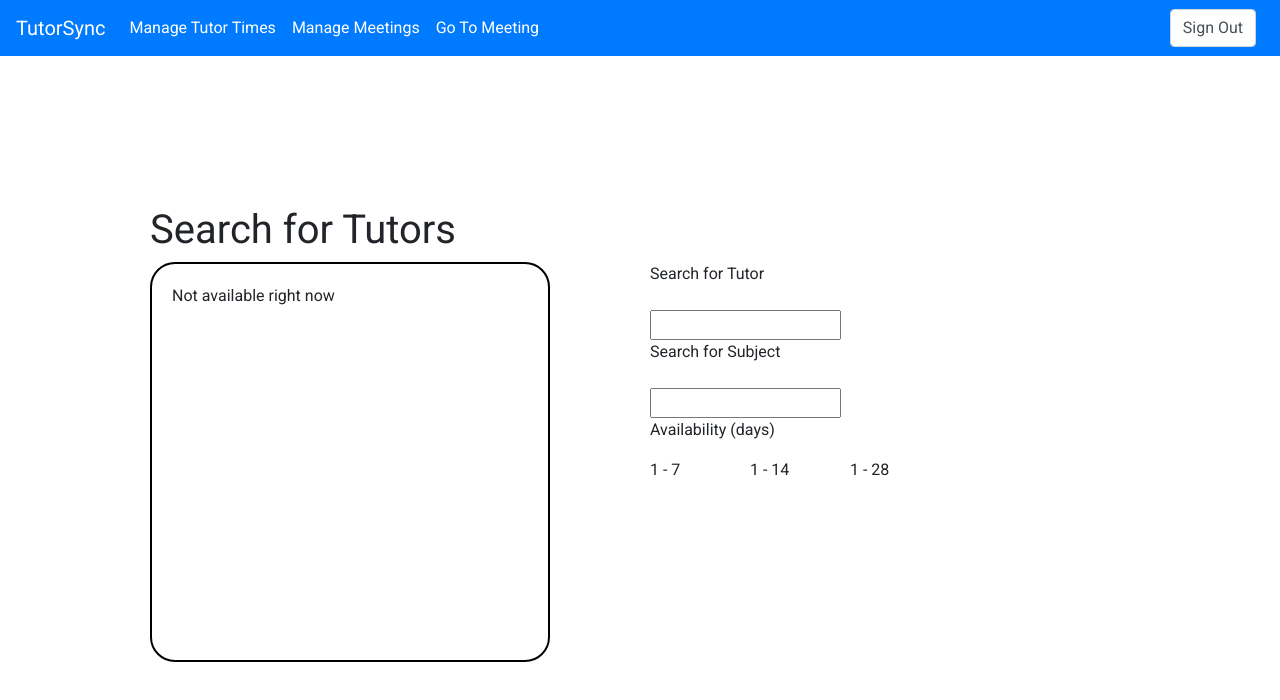
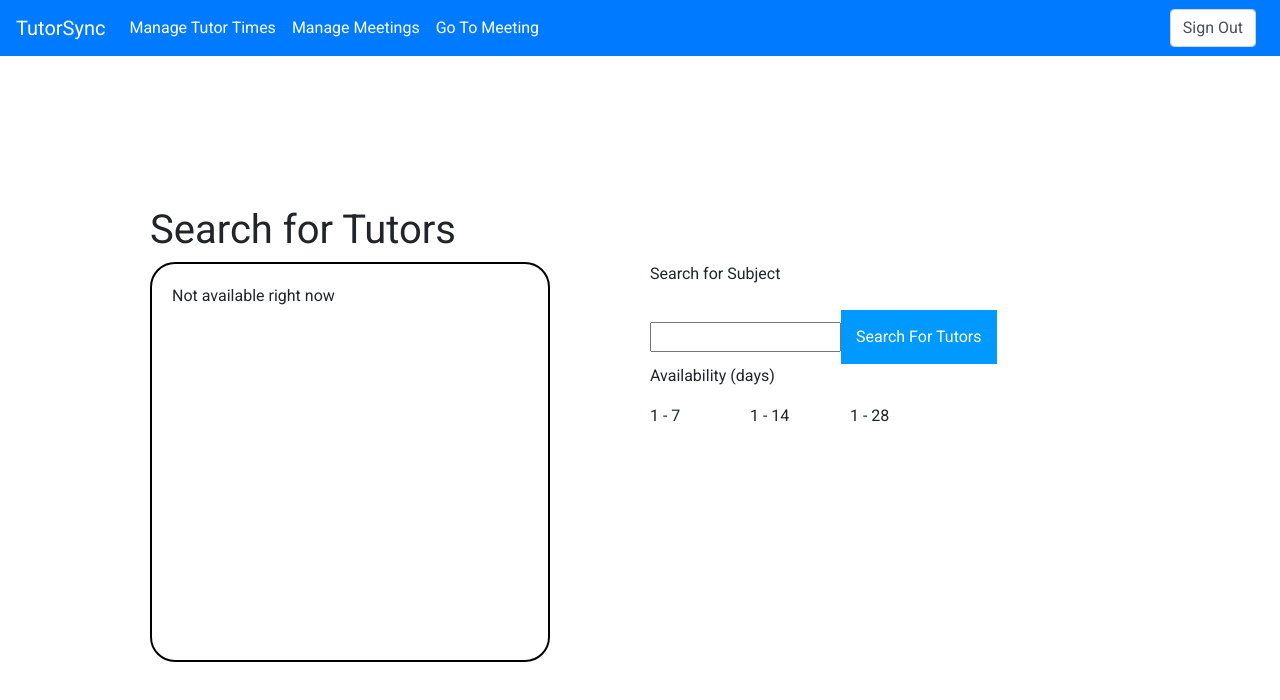
Before and after one commit to CS673-Team-ASync/tutorsync, a React (Create React App) app: page / in a window 1280 px wide. Shown: the top 700 px of the page. Built offline with nearby package versions, Linux system fonts and the light colour scheme; sample sign-in values are in the browser's storage.

Commit message:
add subject search

```diff
--- a/src/component/ManageMeetings/ManageMeetings.js
+++ b/src/component/ManageMeetings/ManageMeetings.js
@@ -8,7 +8,7 @@ const ManageMeetings = () => {
     // const [upcomingMeetings, setUpcomingMeetings] = useState([]); // TODO - implement upcoming meetings
 
     useEffect(() => {
-        fetch(`http://localhost:9000/meetings/list/${localStorage.token}`).then((response) => response.json()).then(response => {
+        fetch(`http://localhost:9000/meetings/list?id=${localStorage.token}`).then((response) => response.json()).then(response => {
             setPastMeetings(response.data.pastMeetings);
             // setUpcomingMeetings(response.data.upcomingMeetings); // TODO - implement upcoming meetings
         })
--- a/src/component/SearchPage/SearchPage.js
+++ b/src/component/SearchPage/SearchPage.js
@@ -1,7 +1,17 @@
-import React from "react";
+import React, { useState } from "react";
 import "./SearchPage.css";
 
+
 const SearchPage = () => {
+
+    const [subjectInput, setSubjectInput] = useState('')
+    const [tutors, setTutors] = useState('')
+
+    const handleSearchSubmit = () => {
+        fetch(`http://localhost:9000/subjects/list?id=${localStorage.token}&subject=${subjectInput}`).then((response) => response.json()).then(response => {
+            setTutors(response.data.subjects);
+        }).then(response => console.log("This is the search input response: ", response))
+    }
 
     return <div>
         <div className="search1">
@@ -15,15 +25,10 @@ const SearchPage = () => {
 
             <div className="search2">
                 <p>
-                    <label htmlFor="tutor-search">Search for Tutor</label>
-                </p>
-                <input type="text" id="name" name="name" aria-label="Search through site content"></input>
-
-                <p>
                     <label htmlFor="subject-search">Search for Subject</label>
                 </p>
-                <input type="text" id="subject" name="subject" aria-label="Search through site content"></input>
-
+                <input type="text" id="subject" name="subject" value={subjectInput} onChange={e => setSubjectInput(e.target.value)} aria-label="Search through site content"></input>
+                <button onClick={handleSearchSubmit}>Search For Tutors</button>
                 <p>
                     Availability (days)
                     </p>
```
